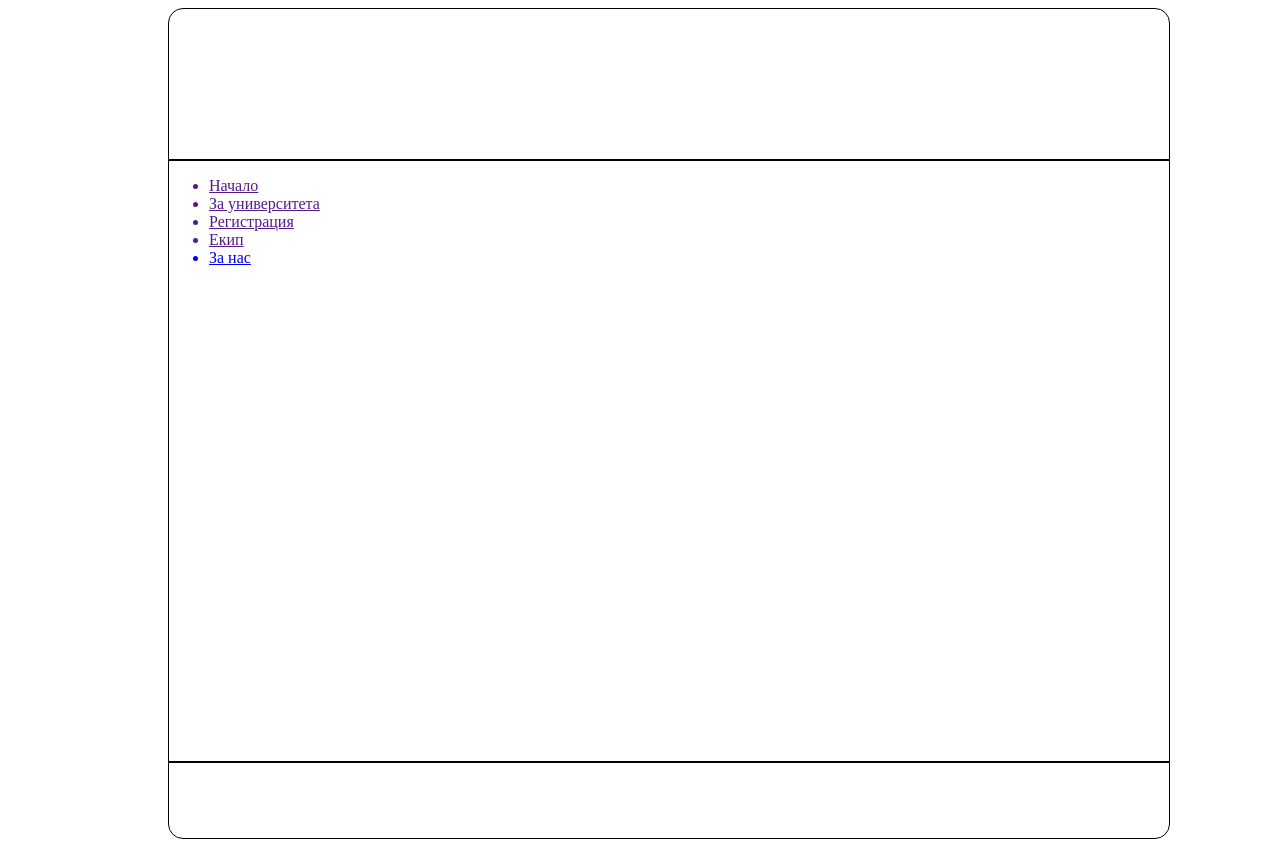
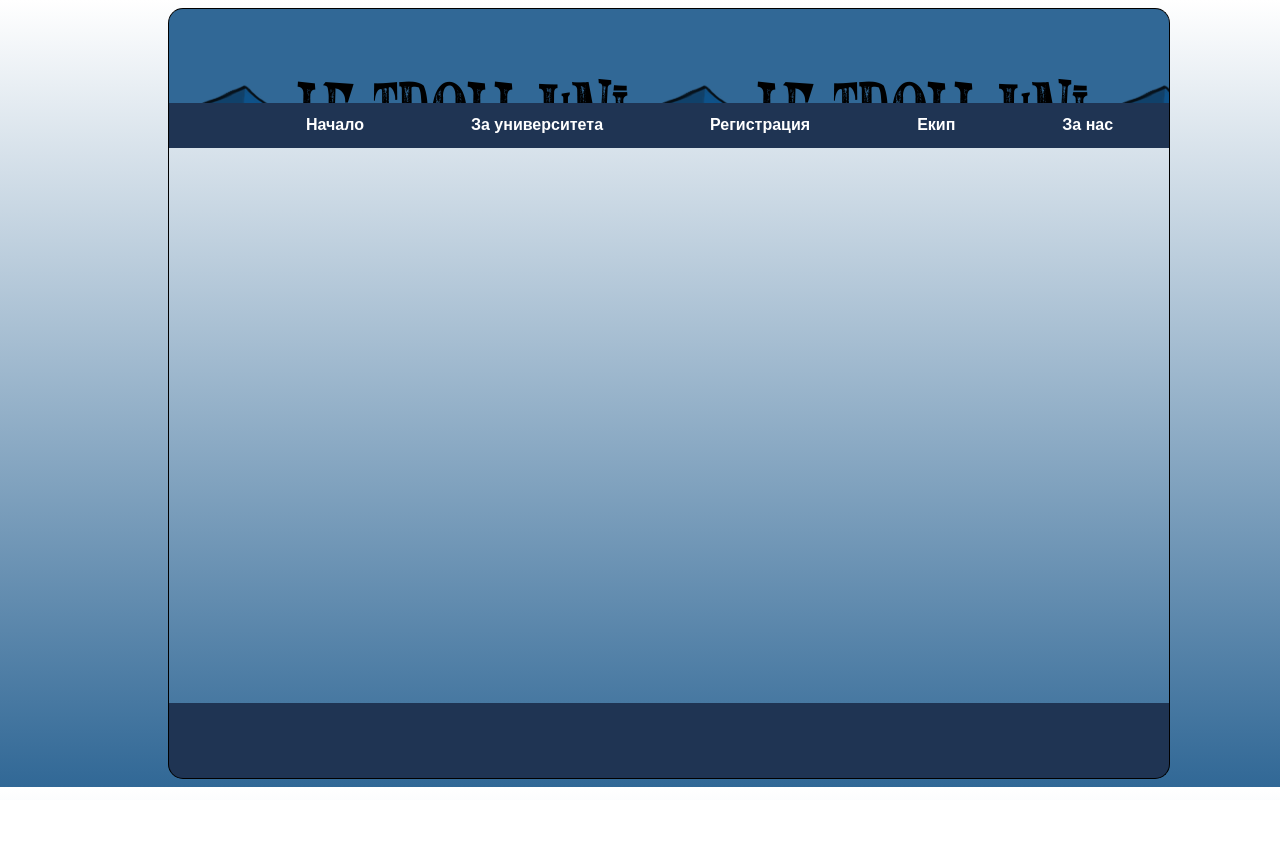
Before and after one commit to ivan4otopa/WebFundamentalsTeamworkProject, a plain HTML site: page InfoAboutUs.html in a window 1280 px wide. After the commit the page ends 800 px from the top, so only its background shows below. Drawn offline with Linux system fonts and the light colour scheme.

Commit message:
Update InfoAboutUs.css

```diff
--- a/InfoAboutUs.css
+++ b/InfoAboutUs.css
@@ -1,26 +1,63 @@
+
+body{
+    background: linear-gradient(white,rgb(49,104,150));
+    font-family: "Arial", Times, sans-serif;
+}
 header {
     border: 1px solid black;
     width: 900px;
-    height: 150px;
+    height: 94px;
     padding-left: 50px;
     padding-right: 50px;
     border-top-right-radius: 15px;
     border-top-left-radius: 15px;
     margin-left: 160px;
+    background-image: url("images/header prototype troll uni.png");
+    border-bottom: none;
 }
-
 #content {
     border: 1px solid black;
     width: 1000px;
     height: 600px;
     margin-left: 160px;
+    border-top: none;
+    border-bottom: none;
 }
-
 footer {
     border: 1px solid black;
+    border-top:none;
     width: 1000px;
     height: 75px;
     border-bottom-right-radius: 15px;
     border-bottom-left-radius: 15px;
     margin-left: 160px;
+    background-color: rgb(31,52,83);
 }
+nav{
+    background-color: rgb(31,52,83);
+    height: 45px;
+    border-top: none;
+}
+ul{
+    list-style-type: none;
+    margin: 0px;
+    margin-left: 20px;
+    height: 100%;
+}
+li{
+    height: 70%;
+    float: left;
+    padding-left: 30px;
+    padding-right: 30px;
+    margin-left: 5%;
+    padding-top: 13px;
+}
+li:hover{
+    background:rgb(22,35,53);
+    border-radius: 10px;
+}
+a{
+    text-decoration: none;
+    color: white;
+    font-weight: bold;
+}
```
